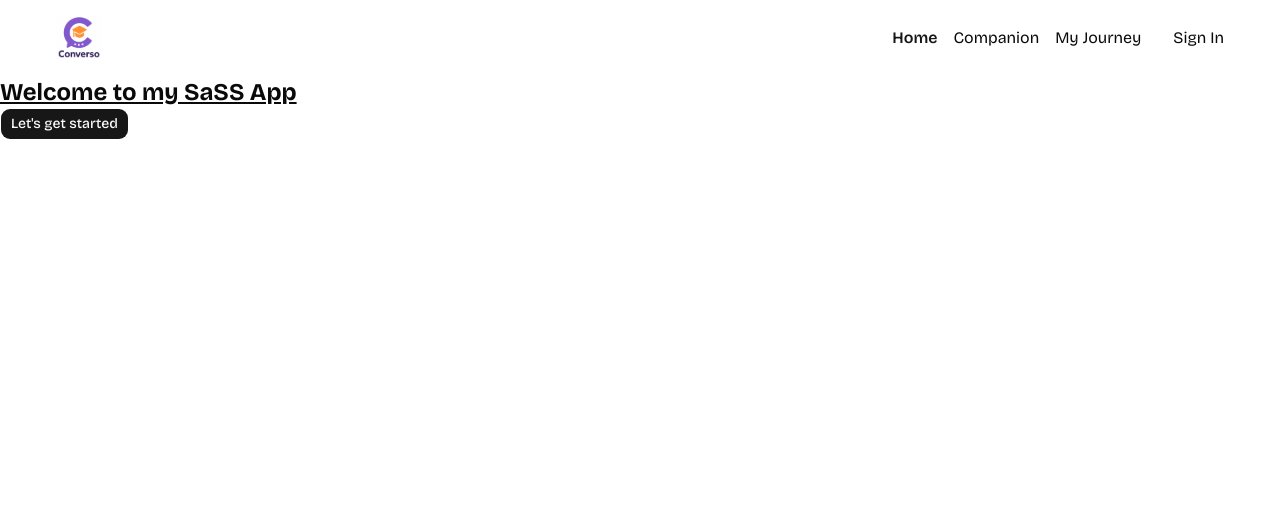
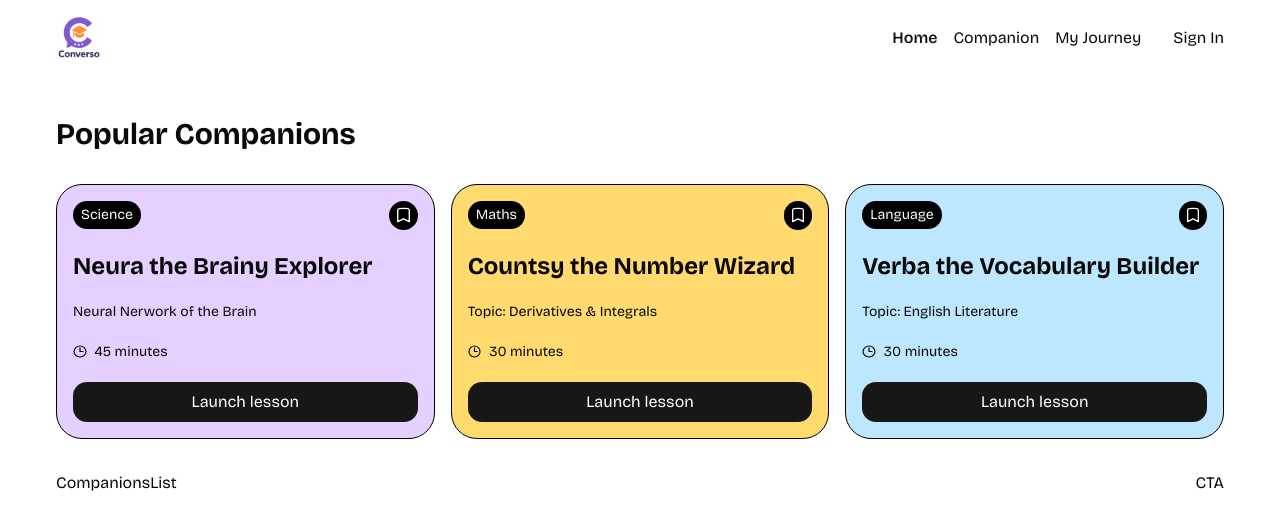
Before and after one commit to V-le319/lms-saas-app, a Next.js app: page / in a window 1280 px wide. Shown: the top 530 px of the page. Built offline with nearby package versions, Linux system fonts and the light colour scheme.

Commit message:
Implement Homepage UI - card section

```diff
--- a/app/page.tsx
+++ b/app/page.tsx
@@ -1,12 +1,38 @@
-import { Button } from '@/components/ui/button'
-import React from 'react'
+import CompanionCard from '@/components/CompanionCard'
+import CompanionsList from '@/components/CompanionsList'
+import CTA from '@/components/CTA'
+
+
 
 const Page = () => {
   return (
-    <div>
-      <h1 className="text-2xl underline">Welcome to my SaSS App</h1>
-      <Button>Let's get started</Button>
-    </div>
+    <main>
+      <h1 className="">Popular Companions</h1>
+      <section className="home-section">
+        <CompanionCard id="123" name="Neura the Brainy Explorer"
+                      topic="Neural Nerwork of the Brain"
+                      subject="science"
+                      duration={45}
+                      color="#E5D0FF"
+                      />
+        <CompanionCard id="456" name="Countsy the Number Wizard"
+                      topic="Topic: Derivatives & Integrals"
+                      subject="maths"
+                      duration={30}
+                      color="#ffda6e"/>
+        <CompanionCard id="789" name="Verba the Vocabulary Builder"
+                      topic="Topic: English Literature "
+                      subject="language"
+                      duration={30}
+                      color="#bde7ff"/>
+      </section>
+
+      <section className="home-section">
+        <CompanionsList/>
+        <CTA/>
+      </section>
+
+    </main>
   )
 }
 
--- /dev/null
+++ b/components/CTA.tsx
@@ -0,0 +1,8 @@
+
+const CTA = () => {
+  return (
+    <div>CTA</div>
+  )
+}
+
+export default CTA
--- /dev/null
+++ b/components/CompanionCard.tsx
@@ -0,0 +1,48 @@
+import Image from "next/image";
+import Link from "next/link";
+
+interface CompanionCardProps {
+    id: string;
+    name: string;
+    topic: string;
+    subject: string;
+    duration: number;
+    color: string;
+
+}
+
+const CompanionCard = ({ id, name, topic, subject, duration, color } : CompanionCardProps) => {
+  return (
+    <article className="companion-card" style={{ backgroundColor: color}}>
+        <div className="flex justify-between items-center">
+            <div className="subject-badge">
+                {subject}
+            </div>
+            <button className="companion-bookmark">
+                <Image src="/icons/bookmark.svg" alt="bookmark"
+                width={12.5}
+                height={15} />
+            </button>
+        </div>
+
+        <h2 className="text-2xl font-bold">{name}</h2>
+        <p className="text-sm">{topic}</p>
+        <div className="flex items-center gap-2">
+            <Image src="/icons/clock.svg" alt="clock"
+            width={13.5}
+            height={13.5}/>
+            <p className="text-sm">{duration} minutes</p>
+        </div>
+
+        <Link href={`/companions/${id}`}
+                className="w-full">
+            <button className="btn-primary w-full justify-center">
+                        Launch lesson
+            </button>
+        </Link>
+
+    </article>
+  )
+}
+
+export default CompanionCard
--- /dev/null
+++ b/components/CompanionsList.tsx
@@ -0,0 +1,9 @@
+
+
+const CompanionsList = () => {
+  return (
+    <div>CompanionsList</div>
+  )
+}
+
+export default CompanionsList
```
